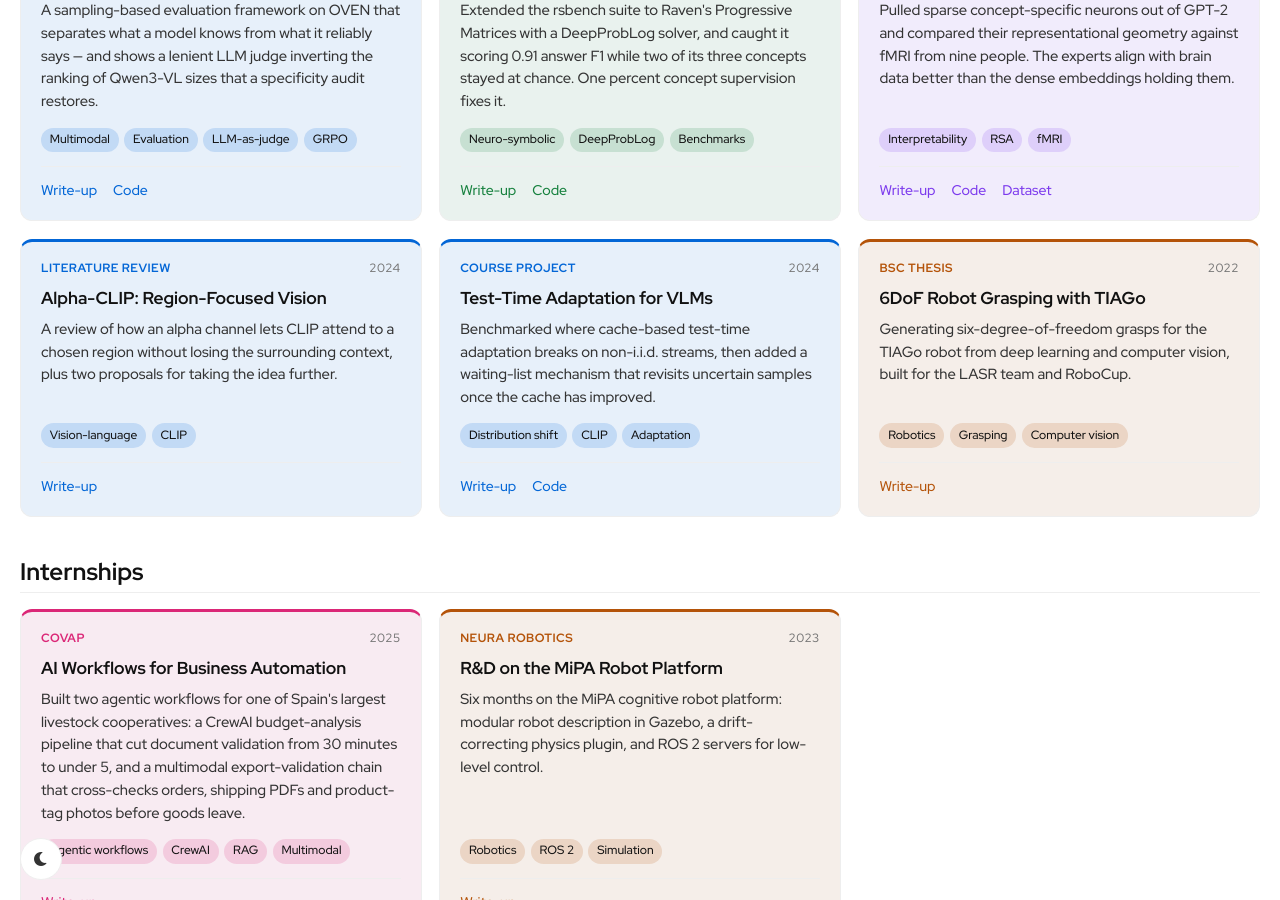
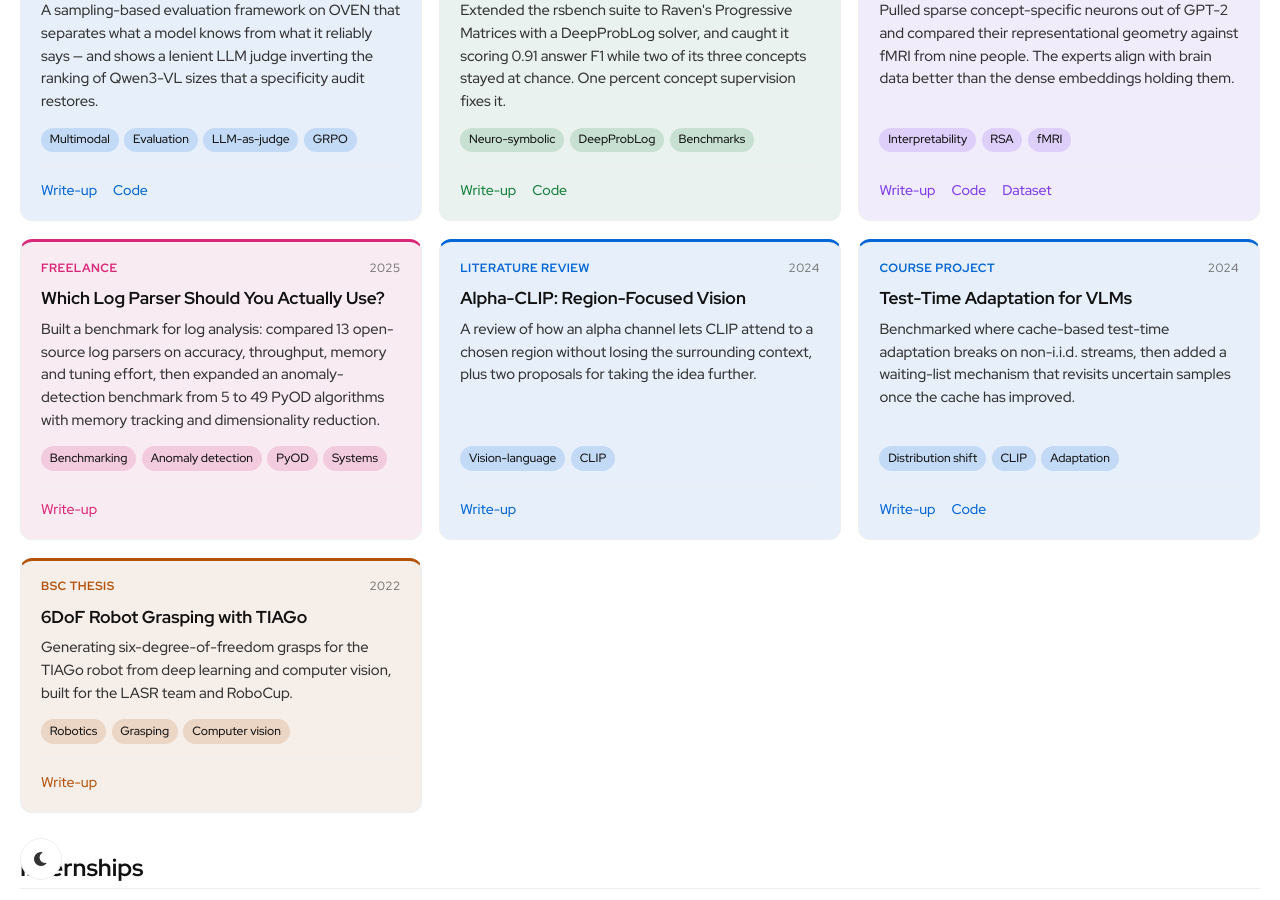
Before and after one commit to jucamohedano/jucamohedano.github.io, a Jekyll site: the page built from index.md, in a window 1280 px wide and 900 px high, scrolled down 825 px. Built offline with Jekyll 4.4.1, drawn with Linux system fonts in a browser that asks for light colours.

Commit message:
Add log-analysis benchmarking freelance project (post, card, CV)
Co-Authored-By: Claude Fable 5 <noreply@anthropic.com>

```diff
--- a/index.md
+++ b/index.md
@@ -92,6 +92,20 @@ layout: default
                 <a href="https://huggingface.co/datasets/jucamohedano/Qwen3-30B-A3B-Instruct-2507_custom_60_cot" target="_blank" rel="noopener">Dataset</a>
             </div>
         </li>
+        <li class="project-card d-applied">
+            <div class="pc-top">
+                <span class="pc-kind">Freelance</span>
+                <span class="pc-year">2025</span>
+            </div>
+            <h3 class="pc-title"><a href="/blog/2025/05/31/benchmarking-log-parsers/">Which Log Parser Should You Actually Use?</a></h3>
+            <p class="pc-desc">Built a benchmark for log analysis: compared 13 open-source log parsers on accuracy, throughput, memory and tuning effort, then expanded an anomaly-detection benchmark from 5 to 49 PyOD algorithms with memory tracking and dimensionality reduction.</p>
+            <ul class="pc-tags">
+                <li>Benchmarking</li><li>Anomaly detection</li><li>PyOD</li><li>Systems</li>
+            </ul>
+            <div class="pc-links">
+                <a href="/blog/2025/05/31/benchmarking-log-parsers/">Write-up</a>
+            </div>
+        </li>
         <li class="project-card d-vlm">
             <div class="pc-top">
                 <span class="pc-kind">Literature review</span>
```
Also changed, not shown: _posts/2025-05-31-benchmarking-log-parsers.md (added, +79 -0 lines), assets/images/logbench_accuracy_f1.png (added), assets/images/logbench_log_structure.png (added), 2 other files.
